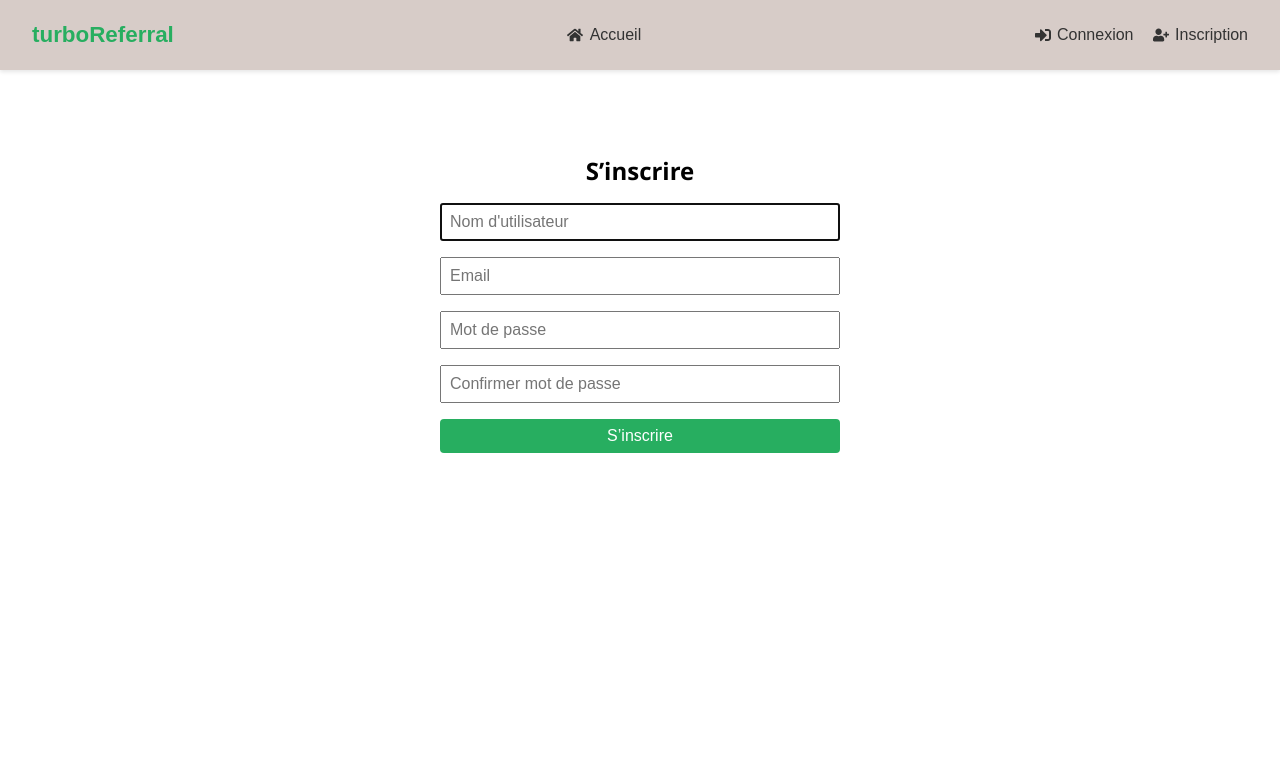
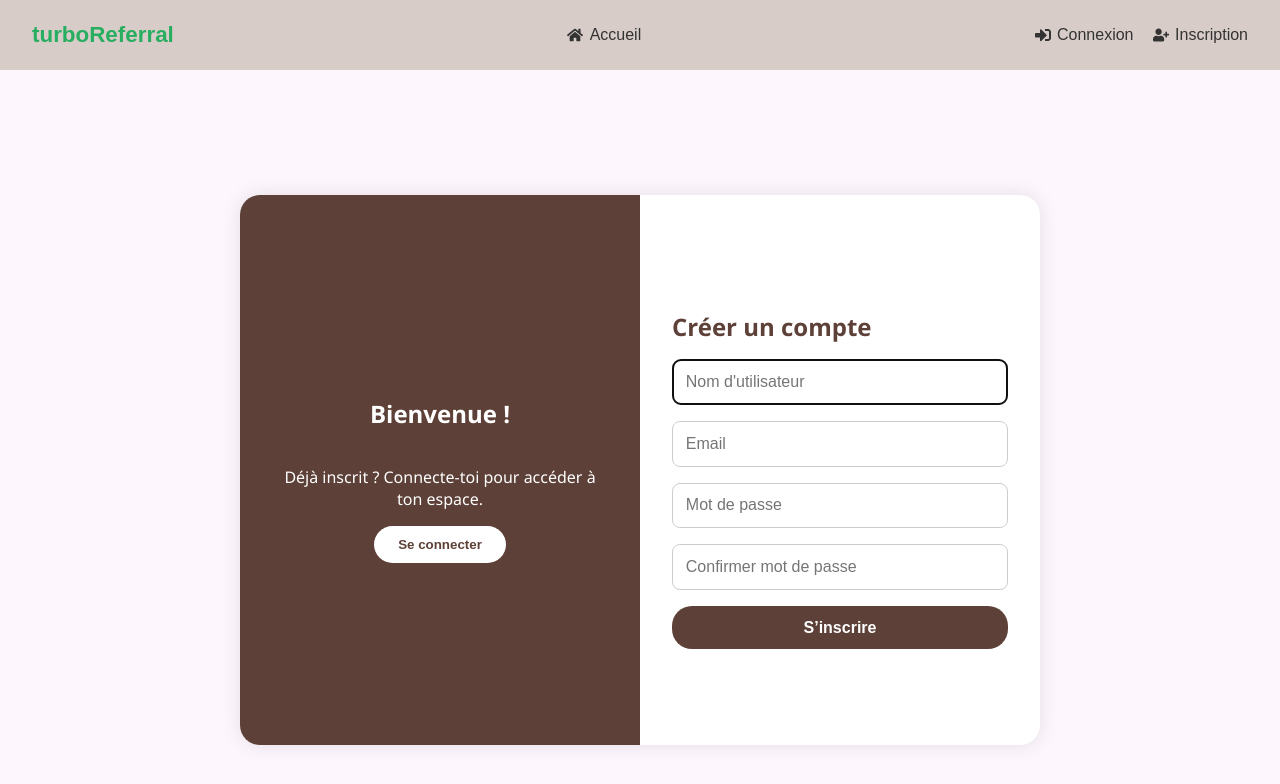
Before and after one commit to jessymihaja/turboReferral, a React (Vite) app in the folder client/: page /register in a window 1280 px wide. Shown: the top 784 px of the page. Built offline with nearby package versions, Linux system fonts and the light colour scheme.

Commit message:
register and login page amelioration

```diff
--- a/client/src/pages/Login.jsx
+++ b/client/src/pages/Login.jsx
@@ -1,5 +1,5 @@
 import { useState, useEffect, useContext } from 'react';
-import { useNavigate } from 'react-router-dom';
+import { useNavigate, Link } from 'react-router-dom';
 import { UserContext } from '../contexts/UserContext';
 
 export default function Login() {
@@ -11,7 +11,6 @@ export default function Login() {
 
   useEffect(() => {
     if (user) {
-      // Redirection selon rôle
       if (user.role === 'admin') {
         navigate('/admin', { replace: true });
       } else {
@@ -32,8 +31,6 @@ export default function Login() {
       });
       const data = await res.json();
 
-    console.log('Login - données utilisateur reçues:', data.user);
-
       if (!res.ok) {
         setError(data.message || 'Erreur lors de la connexion');
         return;
@@ -47,8 +44,55 @@ export default function Login() {
   }
 
   return (
-    <div style={{ maxWidth: '400px', margin: '3rem auto', padding: '1rem', fontFamily: "'Segoe UI', Tahoma, Geneva, Verdana, sans-serif" }}>
-      <h2 style={{ textAlign: 'center', marginBottom: '1rem' }}>Se connecter</h2>
+    <div style={{
+      display: 'flex',
+      justifyContent: 'center',
+      alignItems: 'center',
+      height: '100vh',
+      background: '#fdf6fc',
+      fontFamily: "'Segoe UI', Tahoma, Geneva, Verdana, sans-serif"
+    }}>
+      <div style={{
+        width: '800px',
+        height: '500px',
+        display: 'flex',
+        borderRadius: '20px',
+        overflow: 'hidden',
+        boxShadow: '0 0 20px rgba(0,0,0,0.1)',
+        background: '#fff'
+      }}>
+        <div style={{
+          backgroundColor: '#5D4037',
+          color: '#fff',
+          width: '50%',
+          padding: '2rem',
+          display: 'flex',
+          flexDirection: 'column',
+          justifyContent: 'center',
+          alignItems: 'center'
+        }}>
+          <h2>Bienvenue</h2>
+          <p style={{ textAlign: 'center', margin: '1rem 0' }}>Rejoin notre plateforme, explore de nouvelles expériences</p>
+          <Link to="/register">
+            <button style={{
+              padding: '0.7rem 1.5rem',
+              border: 'none',
+              backgroundColor: '#fff',
+              color: '#5D4037',
+              borderRadius: '20px',
+              fontWeight: 'bold',
+              cursor: 'pointer'
+            }}>Inscription</button>
+          </Link>
+        </div>
+        <div style={{
+          width: '50%',
+          padding: '2rem',
+          display: 'flex',
+          flexDirection: 'column',
+          justifyContent: 'center'
+        }}>
+          <h2 style={{ color: '#5D4037', marginBottom: '1rem' }}>Se connecter</h2>
           <form onSubmit={handleSubmit} style={{ display: 'flex', flexDirection: 'column', gap: '1rem' }}>
             <input
               type="text"
@@ -56,8 +100,12 @@ export default function Login() {
               value={username}
               onChange={(e) => setUsername(e.target.value)}
               required
-          style={{ padding: '0.5rem', fontSize: '1rem' }}
-          autoFocus
+              style={{
+                padding: '0.8rem',
+                borderRadius: '5px',
+                border: '1px solid #ccc',
+                fontSize: '1rem'
+              }}
             />
             <input
               type="password"
@@ -65,16 +113,28 @@ export default function Login() {
               value={password}
               onChange={(e) => setPassword(e.target.value)}
               required
-          style={{ padding: '0.5rem', fontSize: '1rem' }}
+              style={{
+                padding: '0.8rem',
+                borderRadius: '5px',
+                border: '1px solid #ccc',
+                fontSize: '1rem'
+              }}
             />
-        <button
-          type="submit"
-          style={{ padding: '0.5rem', backgroundColor: '#27ae60', color: 'white', border: 'none', fontSize: '1rem', cursor: 'pointer', borderRadius: '4px' }}
-        >
+            <button type="submit" style={{
+              padding: '0.8rem',
+              backgroundColor: '#5D4037',
+              color: 'white',
+              border: 'none',
+              fontSize: '1rem',
+              borderRadius: '20px',
+              cursor: 'pointer'
+            }}>
               Connexion
             </button>
             {error && <p style={{ color: 'red', textAlign: 'center' }}>{error}</p>}
           </form>
         </div>
+      </div>
+    </div>
   );
 }
--- a/client/src/pages/Register.jsx
+++ b/client/src/pages/Register.jsx
@@ -1,5 +1,5 @@
 import { useState, useEffect, useContext } from 'react';
-import { useNavigate } from 'react-router-dom';
+import { useNavigate, Link } from 'react-router-dom';
 import { UserContext } from '../contexts/UserContext';
 
 export default function Register() {
@@ -55,8 +55,58 @@ export default function Register() {
   }
 
   return (
-    <div style={{ maxWidth: '400px', margin: '3rem auto', padding: '1rem', fontFamily: "'Segoe UI', Tahoma, Geneva, Verdana, sans-serif" }}>
-      <h2 style={{ textAlign: 'center', marginBottom: '1rem' }}>S’inscrire</h2>
+    <div style={{
+      display: 'flex',
+      justifyContent: 'center',
+      alignItems: 'center',
+      height: '100vh',
+      background: '#fdf6fc',
+      fontFamily: "'Segoe UI', Tahoma, Geneva, Verdana, sans-serif"
+    }}>
+      <div style={{
+        width: '800px',
+        height: '550px',
+        display: 'flex',
+        borderRadius: '20px',
+        overflow: 'hidden',
+        boxShadow: '0 0 20px rgba(0,0,0,0.1)',
+        background: '#fff'
+      }}>
+        <div style={{
+          backgroundColor: '#5D4037',
+          color: '#fff',
+          width: '50%',
+          padding: '2rem',
+          display: 'flex',
+          flexDirection: 'column',
+          justifyContent: 'center',
+          alignItems: 'center'
+        }}>
+          <h2>Bienvenue !</h2>
+          <p style={{ textAlign: 'center', margin: '1rem 0' }}>
+            Déjà inscrit ? Connecte-toi pour accéder à ton espace.
+          </p>
+          <Link to="/login">
+            <button style={{
+              padding: '0.7rem 1.5rem',
+              border: 'none',
+              backgroundColor: '#fff',
+              color: '#5D4037',
+              borderRadius: '20px',
+              fontWeight: 'bold',
+              cursor: 'pointer'
+            }}>Se connecter</button>
+          </Link>
+        </div>
+
+        <div style={{
+          width: '50%',
+          padding: '2rem',
+          display: 'flex',
+          flexDirection: 'column',
+          justifyContent: 'center'
+        }}>
+          <h2 style={{ color: '#5D4037', marginBottom: '1rem' }}>Créer un compte</h2>
           <form onSubmit={handleSubmit} style={{ display: 'flex', flexDirection: 'column', gap: '1rem' }}>
             <input
               type="text"
@@ -65,7 +115,12 @@ export default function Register() {
               onChange={(e) => setUsername(e.target.value)}
               required
               autoFocus
-          style={{ padding: '0.5rem', fontSize: '1rem' }}
+              style={{
+                padding: '0.8rem',
+                borderRadius: '8px',
+                border: '1px solid #ccc',
+                fontSize: '1rem'
+              }}
             />
             <input
               type="email"
@@ -73,7 +128,12 @@ export default function Register() {
               value={email}
               onChange={(e) => setEmail(e.target.value)}
               required
-          style={{ padding: '0.5rem', fontSize: '1rem' }}
+              style={{
+                padding: '0.8rem',
+                borderRadius: '8px',
+                border: '1px solid #ccc',
+                fontSize: '1rem'
+              }}
             />
             <input
               type="password"
@@ -81,7 +141,12 @@ export default function Register() {
               value={password}
               onChange={(e) => setPassword(e.target.value)}
               required
-          style={{ padding: '0.5rem', fontSize: '1rem' }}
+              style={{
+                padding: '0.8rem',
+                borderRadius: '8px',
+                border: '1px solid #ccc',
+                fontSize: '1rem'
+              }}
             />
             <input
               type="password"
@@ -89,12 +154,26 @@ export default function Register() {
               value={confirm}
               onChange={(e) => setConfirm(e.target.value)}
               required
-          style={{ padding: '0.5rem', fontSize: '1rem' }}
+              style={{
+                padding: '0.8rem',
+                borderRadius: '8px',
+                border: '1px solid #ccc',
+                fontSize: '1rem'
+              }}
             />
             <button
               type="submit"
               disabled={loading}
-          style={{ padding: '0.5rem', backgroundColor: '#27ae60', color: 'white', border: 'none', fontSize: '1rem', cursor: loading ? 'not-allowed' : 'pointer', borderRadius: '4px' }}
+              style={{
+                padding: '0.8rem',
+                backgroundColor: '#5D4037',
+                color: 'white',
+                border: 'none',
+                fontSize: '1rem',
+                borderRadius: '20px',
+                cursor: loading ? 'not-allowed' : 'pointer',
+                fontWeight: 'bold'
+              }}
             >
               {loading ? 'Inscription...' : 'S’inscrire'}
             </button>
@@ -102,5 +181,7 @@ export default function Register() {
             {success && <p style={{ color: 'green', textAlign: 'center' }}>{success}</p>}
           </form>
         </div>
+      </div>
+    </div>
   );
 }
```
Lines whose indentation alone changed are shown as unchanged.
